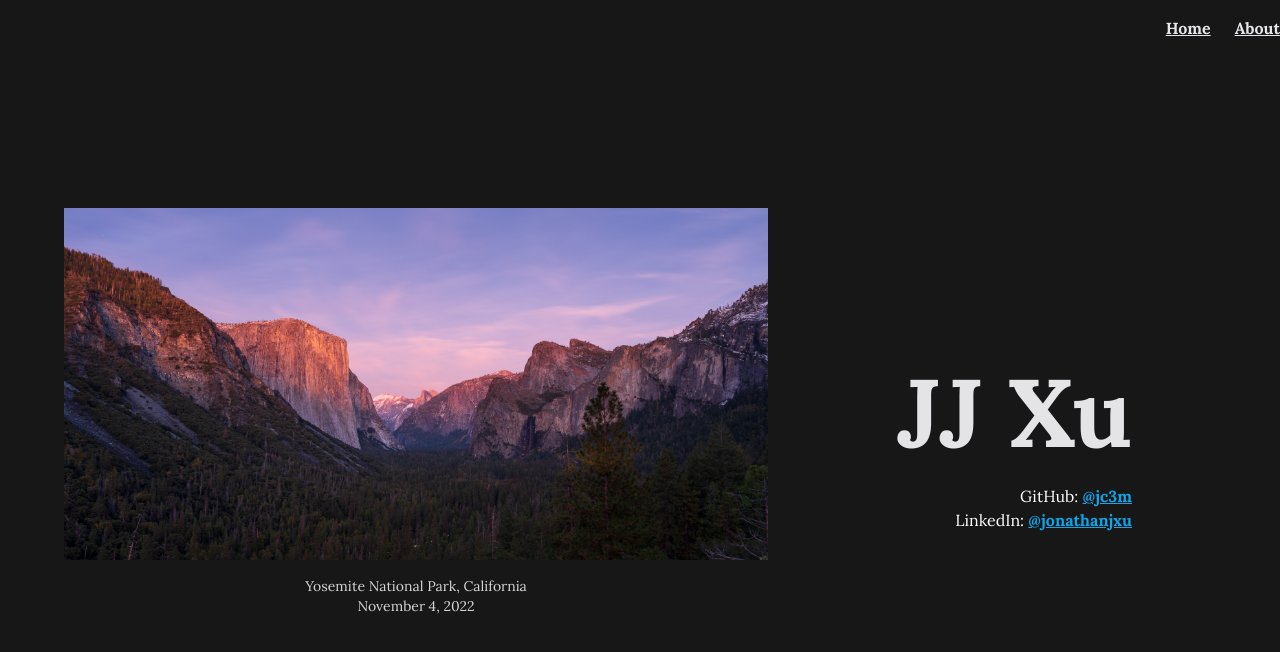
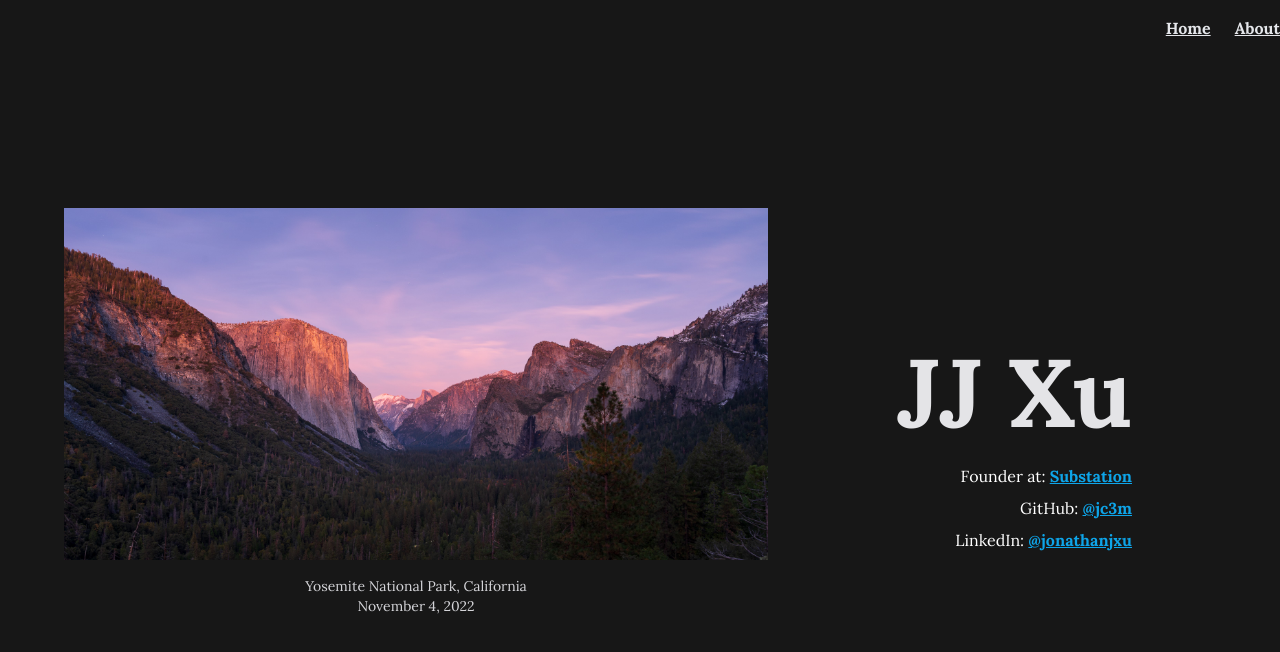
Before and after one commit to jc3m/jjxu-dev, a React (Vite) app in the folder ui/: page / in a window 1280 px wide. Shown: the top 652 px of the page. Built offline with nearby package versions, Linux system fonts and the light colour scheme.

Commit message:
Link out to substationhq.com

```diff
--- a/ui/src/pages/landing/index.tsx
+++ b/ui/src/pages/landing/index.tsx
@@ -37,7 +37,13 @@ export const Landing = () => {
               <h1 className="font-serif font-bold text-8xl pb-6 text-zinc-200">
                 JJ Xu
               </h1>
-              <p className="font-serif">
+              <p className="font-serif mb-2">
+                Founder at:{' '}
+                <Link external href="https://www.substationhq.com">
+                  Substation
+                </Link>
+              </p>
+              <p className="font-serif mb-2">
                 GitHub:{' '}
                 <Link external href="https://github.com/jc3m">
                   @jc3m
```
